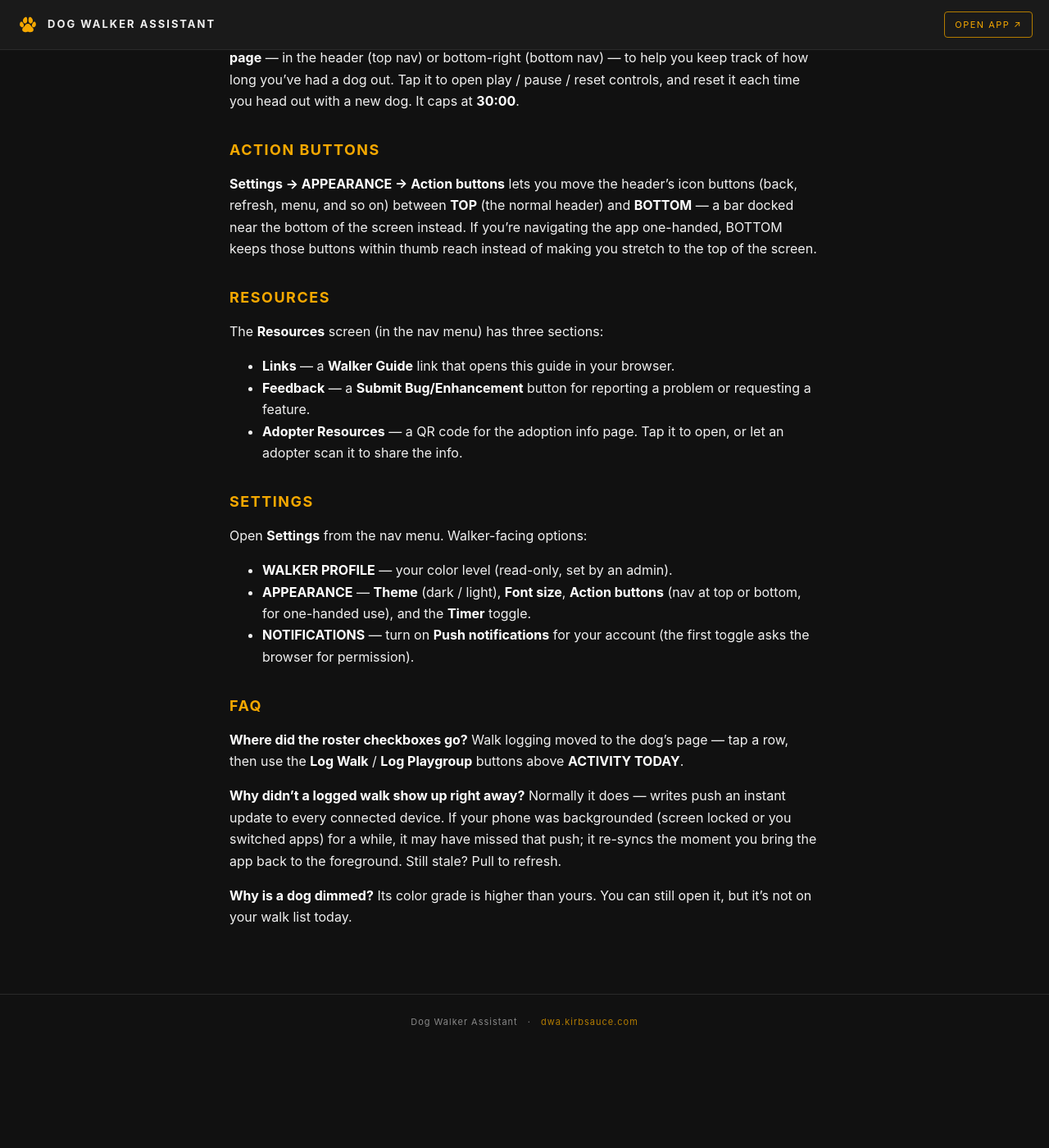
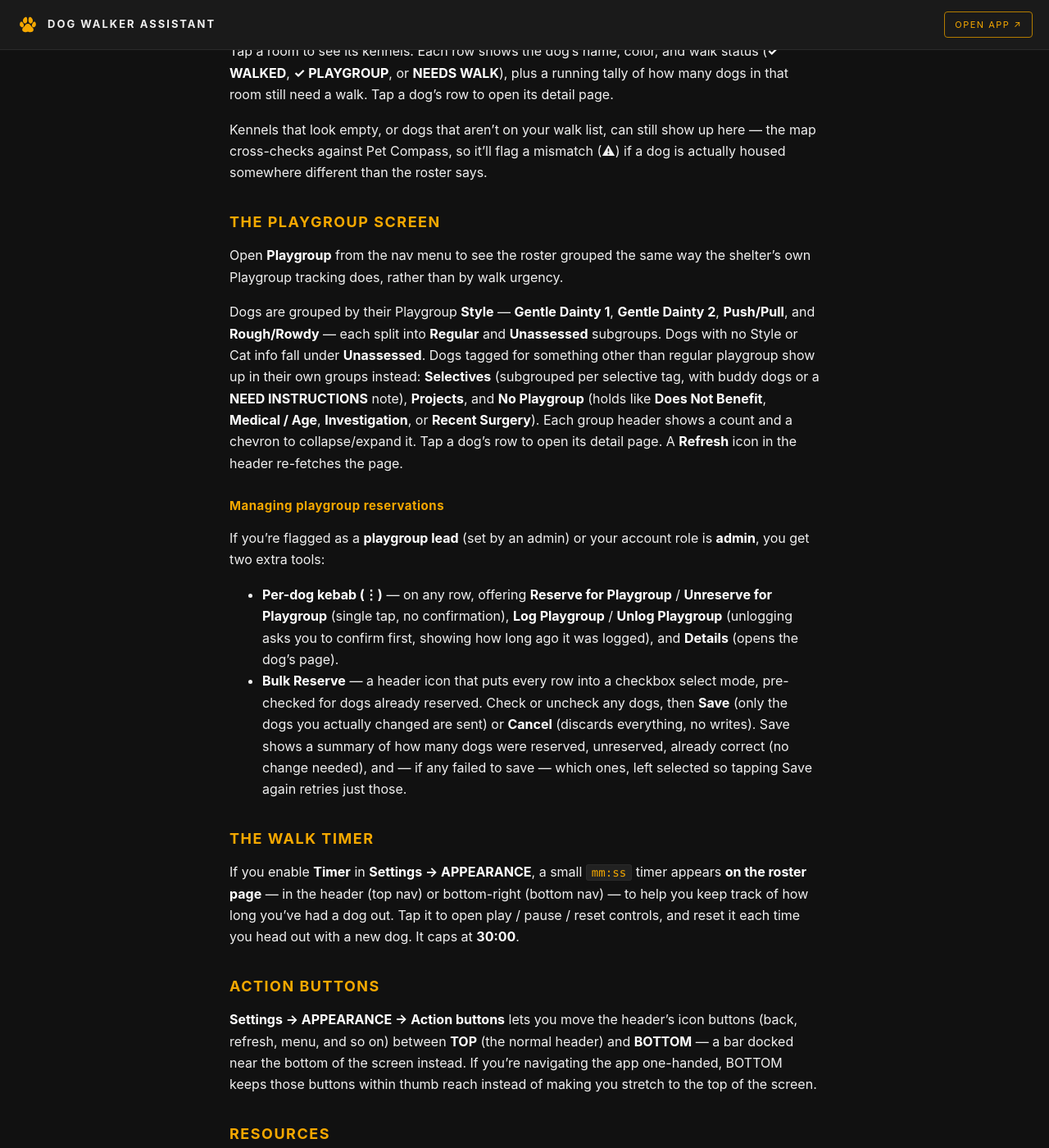
Before and after one commit to kirbsauce/dog-walker-assistant-docs, a Jekyll site: the page built from WALKER.md, in a window 1280 px wide and 1400 px high, scrolled down 5879 px. Shown: the whole window at 82% size. Built offline with Jekyll 4.4.1, drawn with Linux system fonts in a browser that asks for light colours; before the commit the page ends 7158 px from its top, so only the background shows below that; some of the changed text lies outside the part shown.

Commit message:
Document the Playgroup screen and its PLAYGROUP sort option
Adds a new "The Playgroup screen" section covering: the grouping
taxonomy (Style groups + Regular/Unassessed split, Unassessed,
Selectives, Projects, No Playgroup), the per-dog kebab menu, and the
Bulk Reserve flow — all open to playgroup leads and admins, with the
page itself open to everyone including guests.

Also updates "The WALK ORDER sort" to cover the PLAYGROUP sort option
(same grouping, REMAINING ROSTER catch-all, empty-state message) and
notes both sorts are available to every role, with guests treated as
Gold for grouping/dimming purposes.

Closes #62, #70, #71, #72, #73, #86, #87

```diff
--- a/WALKER.md
+++ b/WALKER.md
@@ -21,6 +21,7 @@ A tour of the app for shelter walkers.
 - [The Search Screen](#the-search-screen)
 - [My Log](#my-log)
 - [The Kennel Map](#the-kennel-map)
+- [The Playgroup Screen](#the-playgroup-screen)
 - [The Walk Timer](#the-walk-timer)
 - [Action Buttons](#action-buttons)
 - [Resources](#resources)
@@ -225,6 +226,17 @@ sort. View-based sorts like WALK ORDER are **one-way** orderings — the
 **A → Z / Z → A** toggle only applies to plain field sorts (**Kennel**,
 **Color**, **Name**). Use **CLEAR SORT** to drop back to the default.
 
+The overlay also offers a **PLAYGROUP** sort: instead of walk urgency, it
+groups dogs already reserved for playgroup (and not yet attended) using the
+same grouping as [the Playgroup screen](#the-playgroup-screen), with a
+**REMAINING ROSTER** group underneath, in plain WALK ORDER, for everyone
+else. If nobody's currently reserved, it shows **"No dogs currently reserved
+for playgroup"** instead.
+
+Both WALK ORDER and PLAYGROUP are available to every role, including guests —
+since a guest account has no color grade of its own, it's treated as **Gold**
+for grouping/dimming purposes in either sort.
+
 ## Filters
 
 Tap the filter icon next to the sort icon to narrow the roster. **COLORS**
@@ -270,6 +282,39 @@ detail page.
 Kennels that look empty, or dogs that aren't on your walk list, can still show
 up here — the map cross-checks against Pet Compass, so it'll flag a mismatch
 (⚠) if a dog is actually housed somewhere different than the roster says.
+
+## The Playgroup screen
+
+Open **Playgroup** from the nav menu to see the roster grouped the same way
+the shelter's own Playgroup tracking does, rather than by walk urgency.
+
+Dogs are grouped by their Playgroup **Style** — **Gentle Dainty 1**, **Gentle
+Dainty 2**, **Push/Pull**, and **Rough/Rowdy** — each split into **Regular**
+and **Unassessed** subgroups. Dogs with no Style or Cat info fall under
+**Unassessed**. Dogs tagged for something other than regular playgroup show up
+in their own groups instead: **Selectives** (subgrouped per selective tag,
+with buddy dogs or a **NEED INSTRUCTIONS** note), **Projects**, and **No
+Playgroup** (holds like **Does Not Benefit**, **Medical / Age**,
+**Investigation**, or **Recent Surgery**). Each group header shows a count and
+a chevron to collapse/expand it. Tap a dog's row to open its detail page. A
+**Refresh** icon in the header re-fetches the page.
+
+### Managing playgroup reservations
+
+If you're flagged as a **playgroup lead** (set by an admin) or your account
+role is **admin**, you get two extra tools:
+
+- **Per-dog kebab (⋮)** — on any row, offering **Reserve for Playgroup** /
+  **Unreserve for Playgroup** (single tap, no confirmation), **Log Playgroup**
+  / **Unlog Playgroup** (unlogging asks you to confirm first, showing how long
+  ago it was logged), and **Details** (opens the dog's page).
+- **Bulk Reserve** — a header icon that puts every row into a checkbox select
+  mode, pre-checked for dogs already reserved. Check or uncheck any dogs, then
+  **Save** (only the dogs you actually changed are sent) or **Cancel**
+  (discards everything, no writes). Save shows a summary of how many dogs were
+  reserved, unreserved, already correct (no change needed), and — if any
+  failed to save — which ones, left selected so tapping Save again retries
+  just those.
 
 ## The walk timer
 
```
